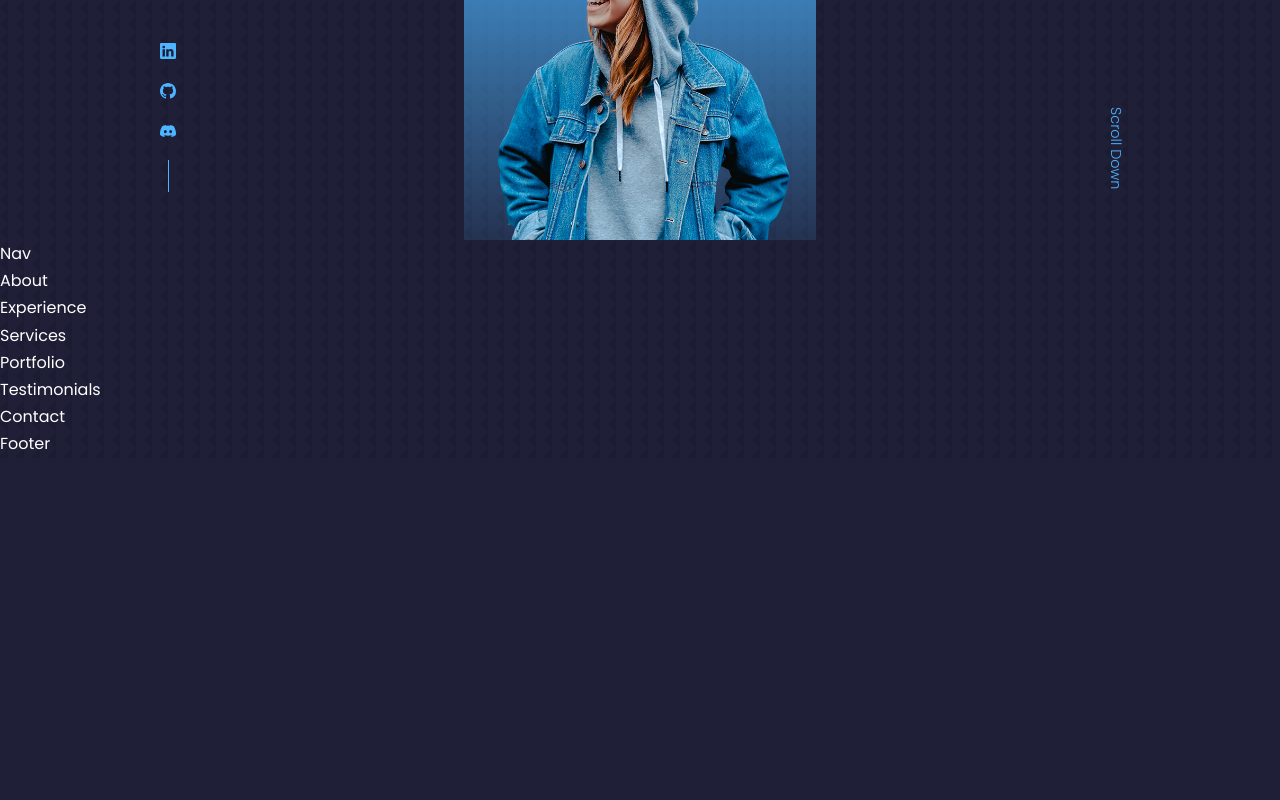
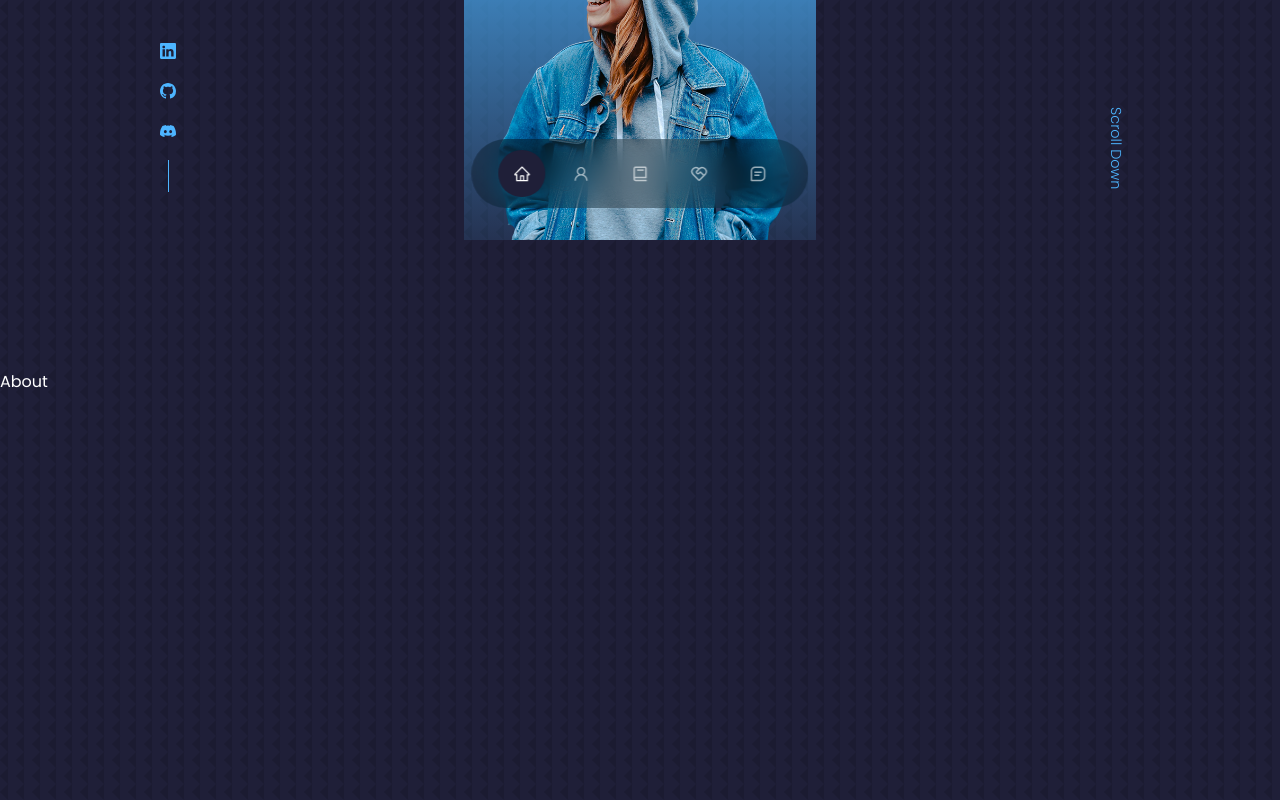
Before and after one commit to Yuzuki911/portfolio, a React (Create React App) app: page / in a window 1280 px wide. Shown: the part 560-1360 px from the top of the page. Before the commit the page ends 1018 px from the top, so only its background shows below. Built offline with nearby package versions, Linux system fonts and the light colour scheme.

Commit message:
Make Floating Navbar

```diff
--- a/src/components/about/About.jsx
+++ b/src/components/about/About.jsx
@@ -3,7 +3,7 @@ import './about.css'
 
 const About = () => {
   return (
-    <div>About</div>
+    <section id='about'>About</section>
   )
 }
 
--- a/src/components/contact/Contact.jsx
+++ b/src/components/contact/Contact.jsx
@@ -3,7 +3,7 @@ import './contact.css'
 
 const Contact = () => {
   return (
-    <div>Contact</div>
+    <section id='contact'>Contact</section>
   )
 }
 
--- a/src/components/experience/Experience.jsx
+++ b/src/components/experience/Experience.jsx
@@ -3,7 +3,7 @@ import './experience.css'
 
 const Experience = () => {
   return (
-    <div>Experience</div>
+    <section id='experience'>Experience</section>
   )
 }
 
--- a/src/components/nav/Nav.jsx
+++ b/src/components/nav/Nav.jsx
@@ -1,9 +1,18 @@
 import React from 'react'
 import './nav.css'
+import { AiOutlineHome,AiOutlineUser } from 'react-icons/ai'
+import { BiBook,BiMessageSquareDetail } from 'react-icons/bi'
+import { RiServiceLine } from 'react-icons/ri'
 
 const Nav = () => {
   return (
-    <div>Nav</div>
+    <nav>
+      <a href="#" className='active'><AiOutlineHome /></a>
+      <a href="#about"><AiOutlineUser/></a>
+      <a href="#experience"><BiBook/></a>
+      <a href="#services"><RiServiceLine/></a>
+      <a href="#contact"><BiMessageSquareDetail/></a>
+    </nav>
   )
 }
 
--- a/src/components/nav/nav.css
+++ b/src/components/nav/nav.css
@@ -0,0 +1,33 @@
+nav {
+    background: rgba(0, 0, 0, 0.3);
+    width: max-content;
+    display: block;
+    padding: 0.7rem 1.7rem;
+    z-index: 2;
+    position: fixed;
+    left: 50%;
+    transform: translateX(-50%);
+    bottom: 2rem;
+    display: flex;
+    gap: 0.8rem;
+    border-radius: 3rem;
+    backdrop-filter: blur(15px);
+}
+
+nav a {
+    background: transparent;
+    padding: 0.9rem;
+    border-radius: 50%;
+    display: flex;
+    color: var(--color-light);
+    font-size: 1.1rem;
+}
+
+nav a:hover {
+    background: rgba(0, 0, 0, 0.3);
+}
+
+nav a.active {
+    background: var(--color-bg);
+    color: var(--color-white);
+}
--- a/src/components/portfolio/Portfolio.jsx
+++ b/src/components/portfolio/Portfolio.jsx
@@ -2,7 +2,7 @@ import React from 'react'
 import './portfolio.css'
 const Portfolio = () => {
   return (
-    <div>Portfolio</div>
+    <section id='portfolio'>Portfolio</section>
   )
 }
 
--- a/src/components/services/Services.jsx
+++ b/src/components/services/Services.jsx
@@ -2,7 +2,7 @@ import React from 'react'
 import './services.css'
 const Services = () => {
   return (
-    <div>Services</div>
+    <section id='services'>Services</section>
   )
 }
 
--- a/src/components/testimonials/Testimonials.jsx
+++ b/src/components/testimonials/Testimonials.jsx
@@ -2,7 +2,7 @@ import React from 'react'
 import './testimonials.css'
 const Testimonials = () => {
   return (
-    <div>Testimonials</div>
+    <section id = 'testimonials'>Testimonials</section>
   )
 }
 
--- a/src/index.css
+++ b/src/index.css
@@ -62,6 +62,7 @@ h1 {
 
 section {
     margin-top: 8rem;
+    height: 100vh;
 }
 
 section > h2, section > h5 {
```
